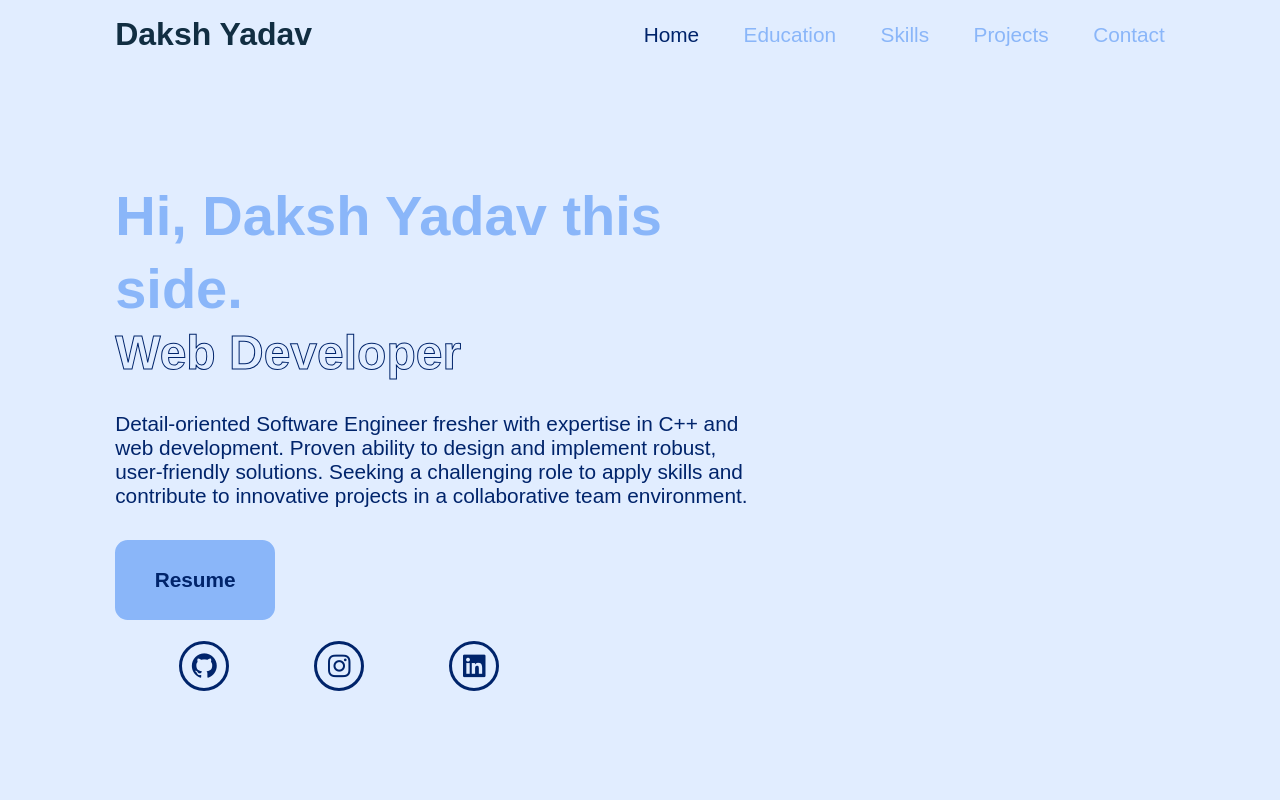
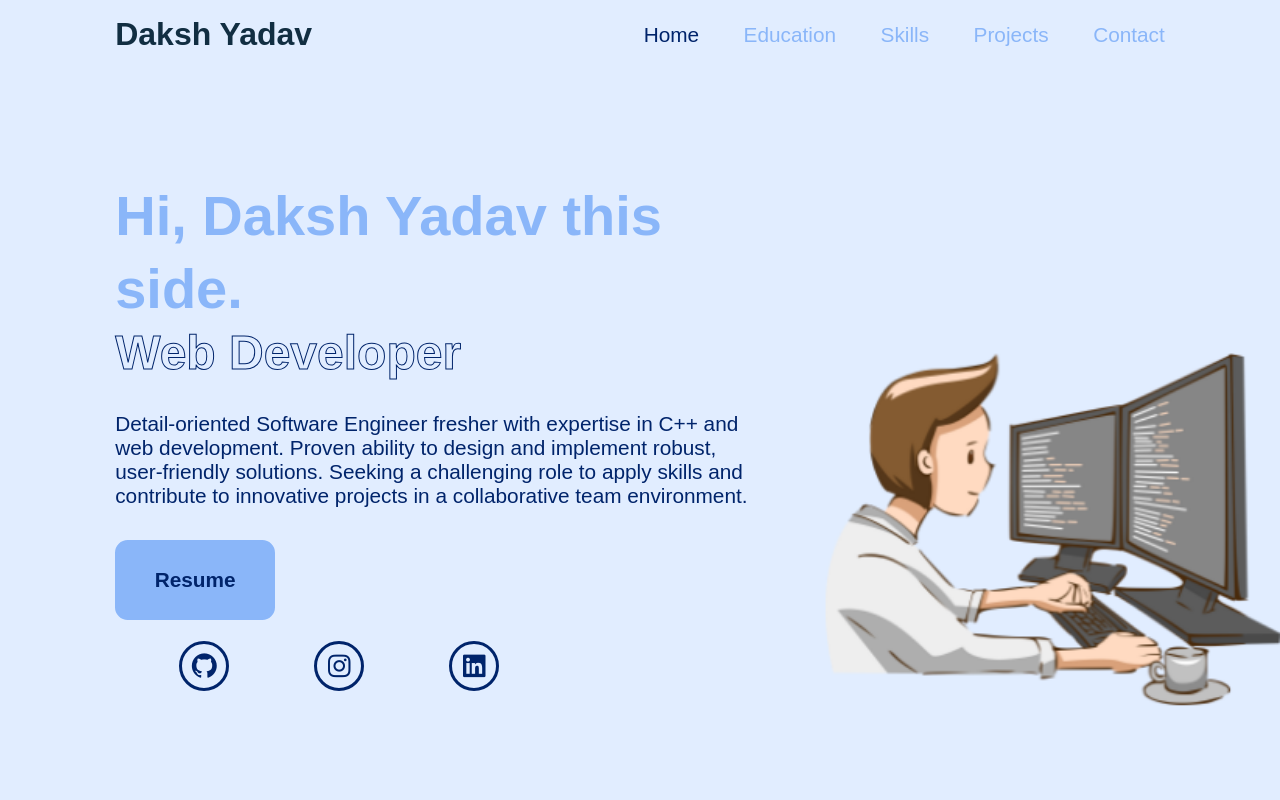
Before and after one commit to daksh2200/portfolio, a plain HTML site: page index.html in a window 1280 px wide. Shown: the top 800 px of the page. Drawn offline with nearby package versions, Linux system fonts and the light colour scheme; the site is published under a folder, as on GitHub Pages, so addresses that start at the root find nothing; a web font is replaced by a local one.

Commit message:
Update index.css

```diff
--- a/index.css
+++ b/index.css
@@ -79,7 +79,7 @@ section{
     align-items: center;
     padding: 0 9%;
     /* padding-bottom: 10%; */
-    background: url('/images/backimg2cover.png') no-repeat;
+    background: url('images/backimg2cover.png') no-repeat;
     background-size:cover;
     background-position:  right bottom;
     width: 100%;
```
